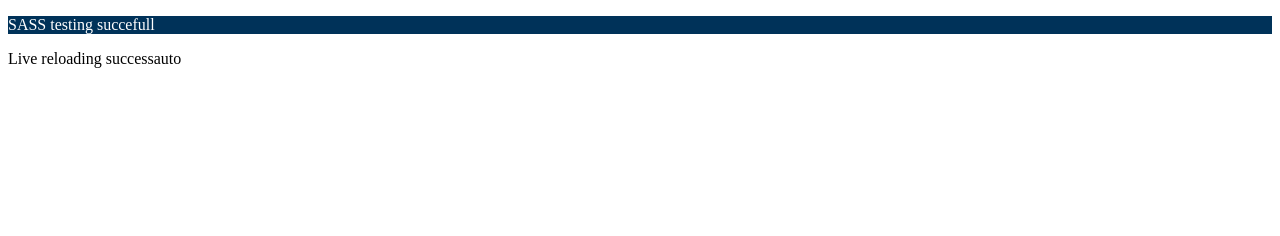
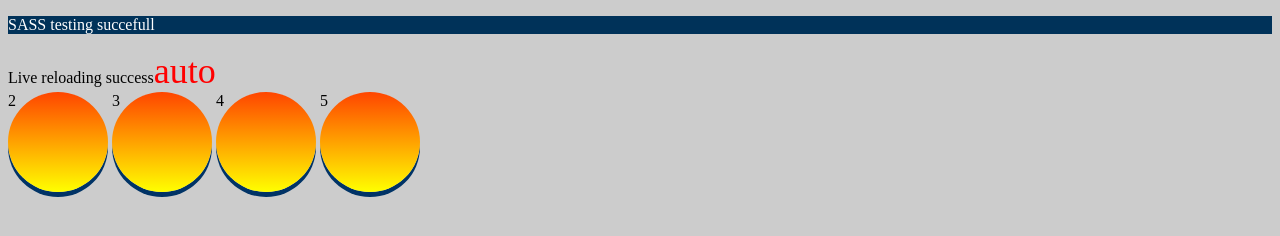
Before and after one commit to Akhilesh-Kanojia/sass-gulp-live-reloading, a website: page index.html in a window 1280 px wide. Drawn offline with Linux system fonts and the light colour scheme.

Commit message:
second commite

```diff
--- a/index.html
+++ b/index.html
@@ -9,6 +9,10 @@
 <body>
     <p>SASS testing succefull</p>
     <div class="bg">Live reloading success<span>auto</span></div>
+    <div class="box">2</div>
+    <div class="box">3</div>
+    <div class="box">4</div>
+    <div class="box">5</div>
 </body>
 
 </html>
--- /dev/null
+++ b/sass/partials/_child.scss
@@ -0,0 +1,9 @@
+body{
+	background: #ccc;
+
+	p{
+    color: #fff;
+    font-size: 16px;
+    background: #003259;
+    }
+}
--- /dev/null
+++ b/sass/partials/_child2.scss
@@ -0,0 +1,17 @@
+span{
+	color: red;
+    font-size: 36px;
+}
+
+.box{
+	height: 100px;
+	width: 100px;
+	background: -webkit-linear-gradient(orangered, yellow);
+	background: -o-linear-gradient(orangered, yellow);
+	background: -moz-linear-gradient(orangered, yellow);
+	background: linear-gradient(orangered, yellow);
+	border-radius: 100%;
+	box-shadow: 0 5px #036;
+	display: inline-block;
+
+}
--- a/sass/style.scss
+++ b/sass/style.scss
@@ -1,5 +1,2 @@
-p{
-    color: #fff;
-    font-size: 16px;
-    background: #003259;
-    }
+@import "partials/child";
+@import "partials/child2";
```
Also changed, not shown: css/index.html (deleted), css/style.css, sass/_mixins.scss (added).
